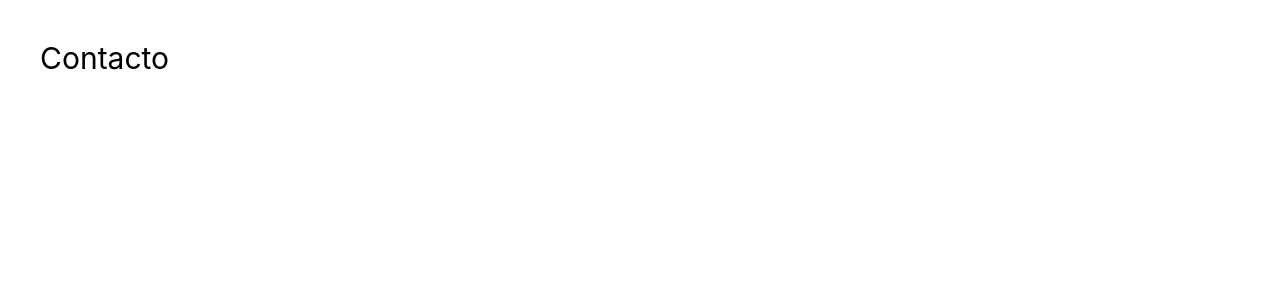
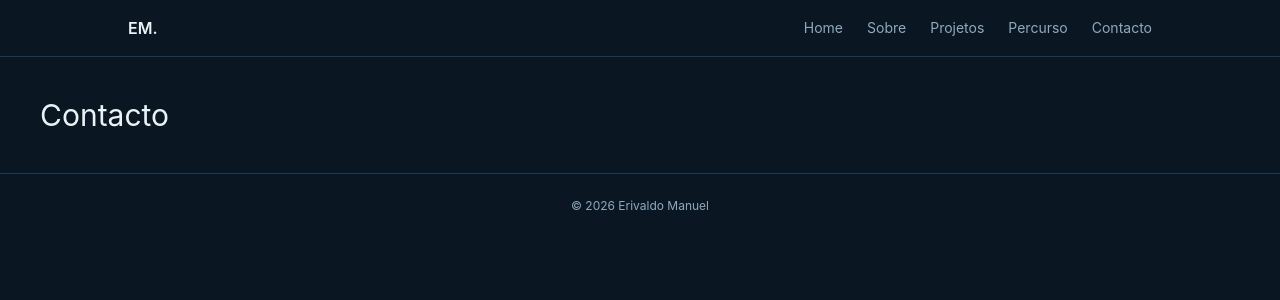
Before and after one commit to Erivaldo07/MY-PORTIFOLIO, a React (Vite) app: page /contacto in a window 1280 px wide. Shown: the top 300 px of the page. Built offline with nearby package versions, Linux system fonts and the light colour scheme.

Commit message:
create the componentes of layout of portifolio

```diff
--- /dev/null
+++ b/src/components/footer/footer.tsx
@@ -0,0 +1,9 @@
+function Footer() {
+  return (
+    <footer className="border-t border-[#1F3B54] px-6 py-6 text-center text-xs text-[#8FA9BC]">
+      © {new Date().getFullYear()} Erivaldo Manuel
+    </footer>
+  )
+}
+
+export default Footer
--- /dev/null
+++ b/src/components/layout/layout.tsx
@@ -0,0 +1,17 @@
+import { Outlet } from 'react-router-dom'
+import Navbar from '../navbar/navbar'
+import Footer from '../footer/footer'
+
+function Layout() {
+  return (
+    <div className="min-h-screen bg-[#0A1723] text-[#EAF2F6]">
+      <Navbar />
+      <main>
+        <Outlet />
+      </main>
+      <Footer />
+    </div>
+  )
+}
+
+export default Layout
--- /dev/null
+++ b/src/components/navbar/navbar.tsx
@@ -0,0 +1,20 @@
+import { Link } from 'react-router-dom'
+
+function Navbar() {
+  return (
+    <header className="border-b border-[#1F3B54] px-6 py-4">
+      <nav className="mx-auto flex max-w-5xl items-center justify-between">
+        <span className="font-semibold">EM.</span>
+        <div className="flex gap-6 text-sm text-[#8FA9BC]">
+          <Link to="/">Home</Link>
+          <Link to="/sobre">Sobre</Link>
+          <Link to="/projetos">Projetos</Link>
+          <Link to="/percurso">Percurso</Link>
+          <Link to="/contacto">Contacto</Link>
+        </div>
+      </nav>
+    </header>
+  )
+}
+
+export default Navbar
--- a/src/routes/AppRoutes.tsx
+++ b/src/routes/AppRoutes.tsx
@@ -1,13 +1,16 @@
 import { Routes, Route } from 'react-router-dom'
+import Layout from '../components/layout/layout'
 
 function AppRoutes() {
   return (
     <Routes>
-      <Route path="/" element={<h1 className="p-10 text-3xl">Home</h1>} />
-      <Route path="/sobre" element={<h1 className="p-10 text-3xl">Sobre</h1>} />
-      <Route path="/projetos" element={<h1 className="p-10 text-3xl">Projetos</h1>} />
-      <Route path="/percurso" element={<h1 className="p-10 text-3xl">Percurso</h1>} />
-      <Route path="/contacto" element={<h1 className="p-10 text-3xl">Contacto</h1>} />
+      <Route element={<Layout />}>
+        <Route path="/" element={<h1 className="p-10 text-3xl">Home</h1>} />
+        <Route path="/sobre" element={<h1 className="p-10 text-3xl">Sobre</h1>} />
+        <Route path="/projetos" element={<h1 className="p-10 text-3xl">Projetos</h1>} />
+        <Route path="/percurso" element={<h1 className="p-10 text-3xl">Percurso</h1>} />
+        <Route path="/contacto" element={<h1 className="p-10 text-3xl">Contacto</h1>} />
+      </Route>
     </Routes>
   )
 }
```
